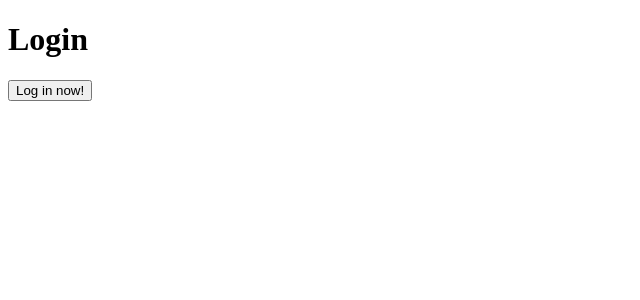
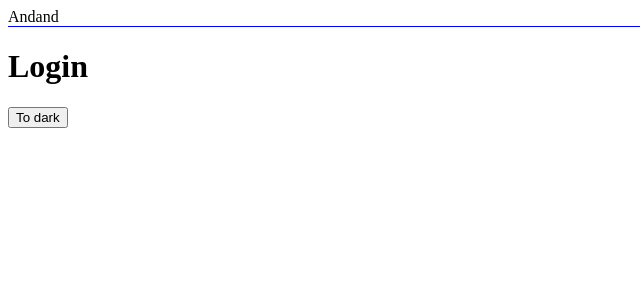
Before and after one commit to sanghee-dev/andand-web, a React (Create React App) app: page /#/ in a window 1280 px wide. Shown: the top 300 px of the page, without its empty margins (0-640 px from the left). Built offline with nearby package versions, Linux system fonts and the light colour scheme.

Commit message:
Themes on Styled Components

```diff
--- a/package.json
+++ b/package.json
@@ -16,6 +16,7 @@
     "@types/node": "^12.0.0",
     "@types/react": "^17.0.3",
     "@types/react-dom": "^17.0.0",
+    "@types/styled-components": "^5.1.9",
     "graphql": "^15.5.0",
     "react": "^17.0.2",
     "react-dom": "^17.0.2",
--- a/src/App.tsx
+++ b/src/App.tsx
@@ -1,15 +1,31 @@
 import * as React from "react";
 import { HashRouter as Router, Route, Switch } from "react-router-dom";
 import { useReactiveVar } from "@apollo/client";
+import styled, { ThemeProvider } from "styled-components";
+import { lightTheme, darkTheme } from "./styles";
 import Home from "./screens/Home";
 import Login from "./screens/Login";
 import NotFound from "./screens/NotFound";
-import { isLoggedInVar } from "./apollo";
+import { isLoggedInVar, darkModeVar } from "./apollo";
+
+interface IContainerProps {
+  floating: boolean;
+}
+
+const Container = styled.div<IContainerProps>`
+  background-color: ${(props) => props.theme.bgColor};
+  color: ${(props) => props.theme.fontColor};
+  border-bottom: ${(props) =>
+    props.floating ? "1px solid blue" : "1px solid red"};
+`;
 
 const App: React.FC = () => {
   const isLoggedIn = useReactiveVar(isLoggedInVar);
+  const darkMode = useReactiveVar(darkModeVar);
 
   return (
+    <ThemeProvider theme={darkMode ? darkTheme : lightTheme}>
+      <Container floating={true}>Andand</Container>
       <Router>
         <Switch>
           <Route path="/" exact>
@@ -18,6 +34,7 @@ const App: React.FC = () => {
           <Route path="/*" component={NotFound} />
         </Switch>
       </Router>
+    </ThemeProvider>
   );
 };
 
--- a/src/apollo.tsx
+++ b/src/apollo.tsx
@@ -1,4 +1,4 @@
 import { makeVar } from "@apollo/client";
 
 export const isLoggedInVar = makeVar(false);
-export const darkVar = makeVar(false);
+export const darkModeVar = makeVar(false);
--- a/src/screens/Login/index.tsx
+++ b/src/screens/Login/index.tsx
@@ -1,11 +1,23 @@
-import { isLoggedInVar } from "../../apollo";
+import styled, { ThemeProvider } from "styled-components";
+import { lightTheme, darkTheme } from "../../styles";
+import { useReactiveVar } from "@apollo/client";
+import { darkModeVar } from "../../apollo";
+
+const Title = styled.h1`
+  background-color: ${(props) => props.theme.bgColor};
+  color: ${(props) => props.theme.fontColor};
+`;
 
 const Login = () => {
+  const darkMode = useReactiveVar(darkModeVar);
+
   return (
-    <div>
-      <h1>Login</h1>
-      <button onClick={() => isLoggedInVar(true)}>Log in now!</button>
-    </div>
+    <ThemeProvider theme={darkMode ? darkTheme : lightTheme}>
+      <Title>Login</Title>
+      <button onClick={() => darkModeVar(!darkMode)}>
+        {darkMode ? "To light" : "To dark"}
+      </button>
+    </ThemeProvider>
   );
 };
 
--- /dev/null
+++ b/src/styles.ts
@@ -0,0 +1,11 @@
+import { DefaultTheme } from "styled-components";
+
+export const lightTheme: DefaultTheme = {
+  bgColor: "white",
+  fontColor: "black",
+};
+
+export const darkTheme: DefaultTheme = {
+  bgColor: "gray",
+  fontColor: "white",
+};
```
Also changed, not shown: src/styled.d.ts (added, +8 -0 lines), 1 other file (tests, documents, lock files or other folders). Lines whose indentation alone changed are shown as unchanged.
